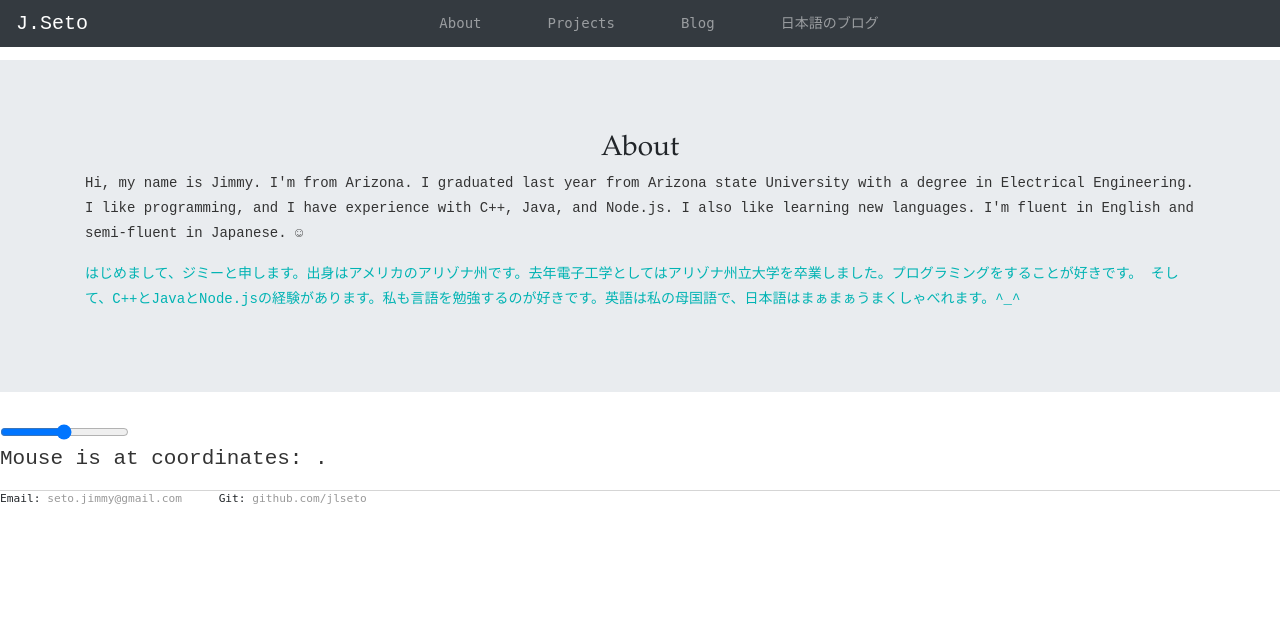
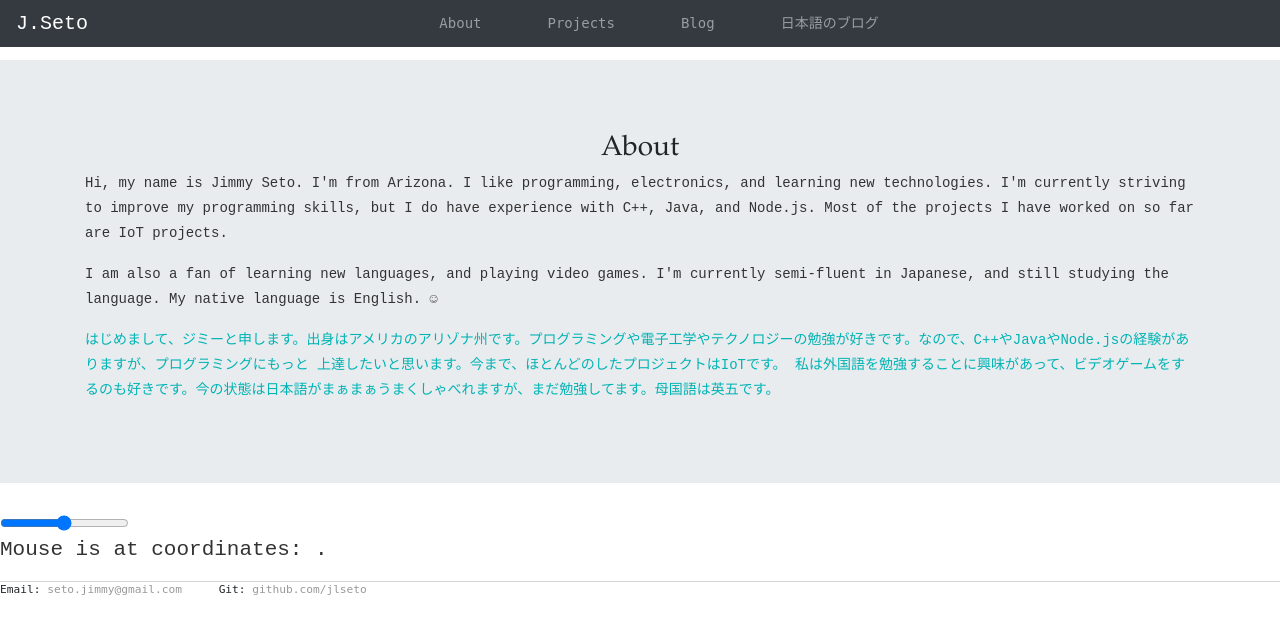
Before and after one commit to JLSeto/blog_angular, a Jekyll site: the page built from about/index.html, in a window 1280 px wide and 900 px high. Shown: the top 634 px of the window. Built offline with Jekyll 4.4.1, drawn with Linux system fonts in a browser that asks for light colours; nearby versions of some CDN libraries.

Commit message:
Updated Stuff

```diff
--- a/about/index.html
+++ b/about/index.html
@@ -5,12 +5,14 @@ title: About
 
 
 <div class="about1">
-	<p class="about1">Hi, my name is Jimmy. I'm from Arizona. I graduated last year from Arizona state University with a degree in Electrical Engineering.
-		I like programming, and I have experience with C++, Java, and Node.js.  I also like learning new languages.
-		I'm fluent in English and semi-fluent in Japanese. &#9786;</p>
+	<p class="about1">Hi, my name is Jimmy Seto. I'm from Arizona. I like programming, electronics, and learning new technologies. I'm currently striving to improve
+		my programming skills, but I do have experience with C++, Java, and Node.js.  Most of the projects I have worked on so far are IoT projects.</p>
+		<p class="about1">I am also a fan of learning new languages, and playing video games.  I'm currently semi-fluent in Japanese, and still studying the language.
+			My native language is English. &#9786;</p>
 </div>
 
 <div class="about2">
-	<p class="about2">はじめまして、ジミーと申します。出身はアメリカのアリゾナ州です。去年電子工学としてはアリゾナ州立大学を卒業しました。プログラミングをすることが好きです。
-		そして、C++とJavaとNode.jsの経験があります。私も言語を勉強するのが好きです。英語は私の母国語で、日本語はまぁまぁうまくしゃべれます。^_^</p>
+	<p class="about2">はじめまして、ジミーと申します。出身はアメリカのアリゾナ州です。プログラミングや電子工学やテクノロジーの勉強が好きです。なので、C++やJavaやNode.jsの経験がありますが、プログラミングにもっと
+		上達したいと思います。今まで、ほとんどのしたプロジェクトはIoTです。
+		私は外国語を勉強することに興味があって、ビデオゲームをするのも好きです。今の状態は日本語がまぁまぁうまくしゃべれますが、まだ勉強してます。母国語は英五です。</p>
 </div>
```
